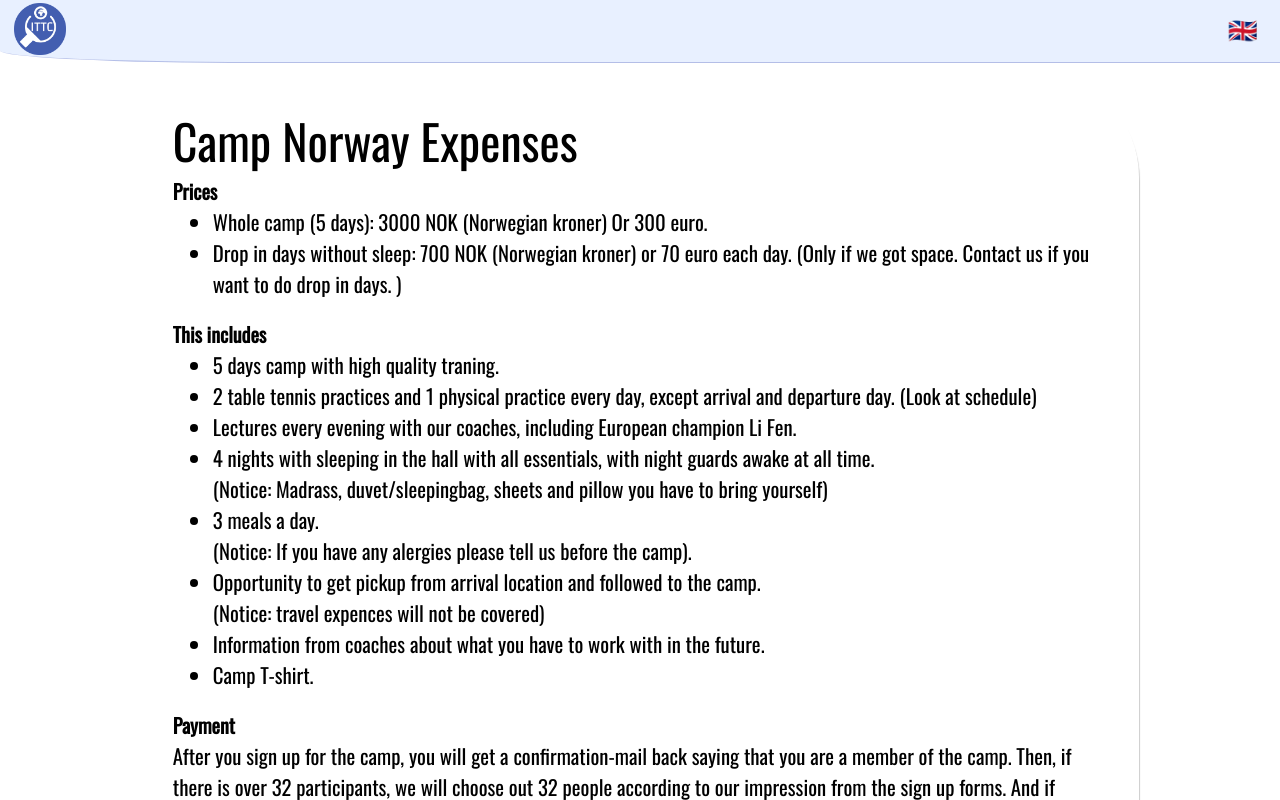
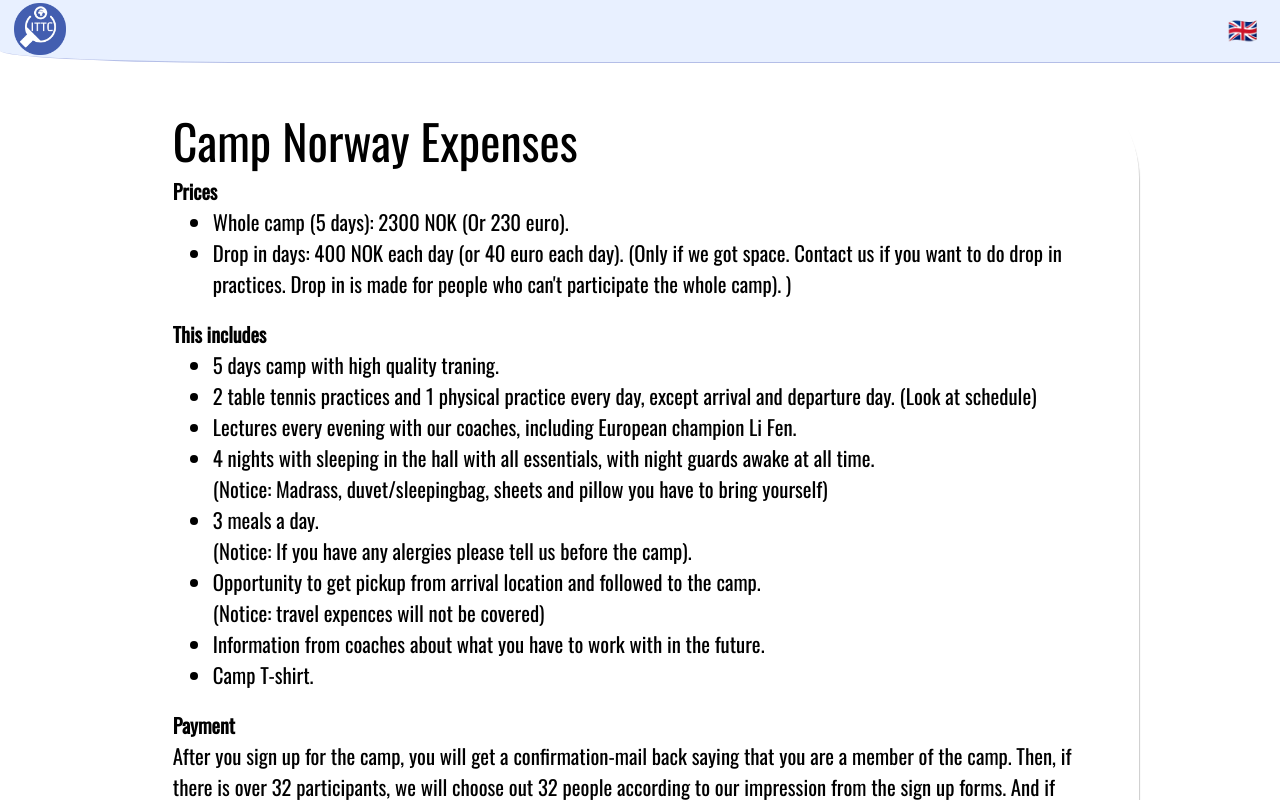
Before and after one commit to mikkelgud/InternationalTableTennisCamp, a React (Create React App) app: page /stay/Norway/Prices in a window 1280 px wide. Shown: the top 800 px of the page. Built offline with nearby package versions, Linux system fonts and the light colour scheme.

Commit message:
Changed price to 2300 norwegian kronors

```diff
--- a/src/components/NorwayPrices.js
+++ b/src/components/NorwayPrices.js
@@ -15,8 +15,10 @@ export default function Expences(props) {
       <StyledH3>Prices</StyledH3>
       <StyledText>
           <ul>
-          <li>Whole camp (5 days): 3000 NOK (Norwegian kroner) Or 300 euro. </li>
-          <li>Drop in days without sleep: 700 NOK (Norwegian kroner) or 70 euro each day. (Only if we got space. Contact us if you want to do drop in days. )</li>
+          <li>Whole camp (5 days): 2300 NOK (Or 230 euro). </li>
+          <li>Drop in days: 400 NOK each day (or 40 euro each day). (Only if we got space. Contact us if you want to do drop in practices.
+          Drop in is made for people who can't participate the whole camp).
+ )</li>
           </ul>
       </StyledText>
       <br/>
```
